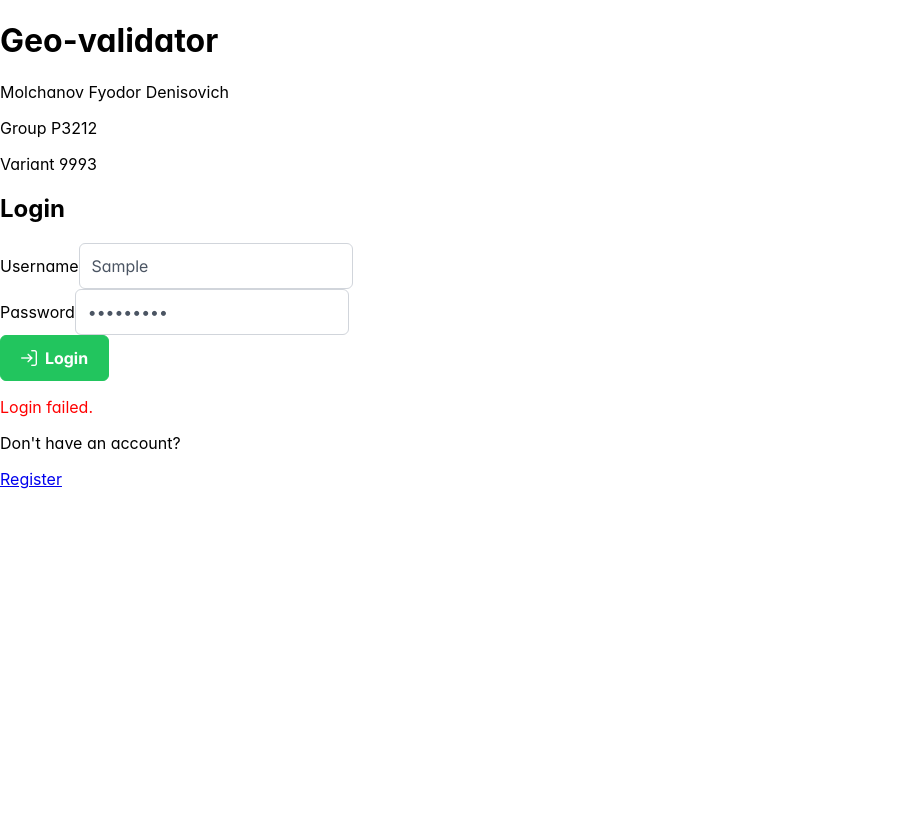
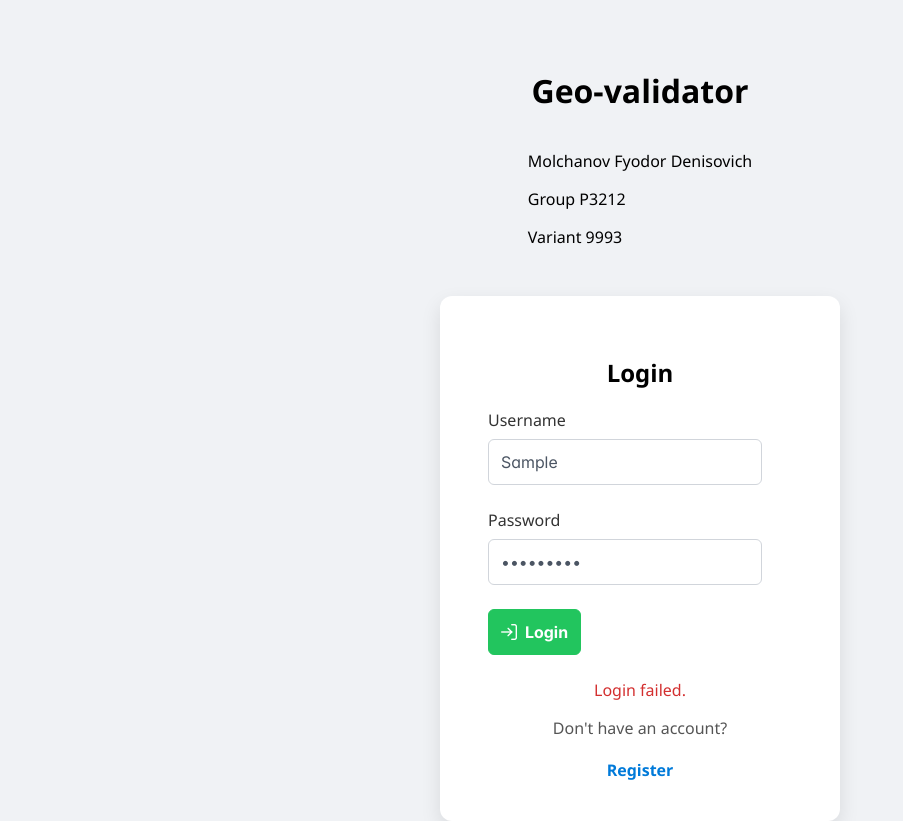
Before and after one commit to fefumo/PrecisionArc-frontend, a React (Create React App) app: page / in a window 1280 px wide. Both pictures are taken after typing "Sample", "Sample123" into the empty fields and a click on the button "Login". Shown: the whole page, without its empty margins (0-903 px from the left). Before the commit the page ends 800 px from the top, so only its background shows below. Built offline with nearby package versions, Linux system fonts and the light colour scheme; no server answers.

Commit message:
lots of features: redux container for username, basic css, refactoring

```diff
--- a/package.json
+++ b/package.json
@@ -8,6 +8,7 @@
     "@testing-library/react": "^13.4.0",
     "@testing-library/user-event": "^13.5.0",
     "axios": "^1.7.9",
+    "jwt-decode": "^4.0.0",
     "primeflex": "^3.3.1",
     "primeicons": "^7.0.0",
     "primereact": "^10.8.5",
--- a/src/App.js
+++ b/src/App.js
@@ -5,10 +5,12 @@ import MainPage from './MainPage';
 import WelcomePage from './WelcomePage';
 import PrivateRoute from './components/PrivateRoute';
 import RegisterForm from './components/forms/RegisterForm';
+import './styles/App.css';
+
 
 function App() {
     return (
-        <Provider store={store}> {/* Оборачиваем приложение в Provider */}
+        <Provider store={store}>
             <Router>
                 <Routes>
                     <Route path="/" element={<WelcomePage />} />
--- a/src/MainPage.js
+++ b/src/MainPage.js
@@ -2,7 +2,7 @@ import React, { useState, useEffect } from 'react';
 import { useNavigate } from 'react-router-dom';
 import { useSelector, useDispatch } from 'react-redux';
 import { Button } from 'primereact/button';
-import { clearToken } from './services/store'; // Импортируем экшен для очистки токена
+import { clearToken } from './services/store';
 import { useGetUserPointsQuery, useAddUserPointMutation, useClearTableMutation } from './services/graph-api';
 import CanvasGraph from './components/graph/CanvasGraph';
 import PointsTable from './components/graph/PointsTable';
@@ -18,6 +18,8 @@ const MainPage = () => {
     const { data: points = [], refetch } = useGetUserPointsQuery();
     const [addUserPoint] = useAddUserPointMutation();
     const [clearTable, { isLoading: isClearing }] = useClearTableMutation();
+
+    const username = useSelector((state) => state.auth.username);
 
     useEffect(() => {
         if (!isAuthenticated) {
@@ -54,14 +56,17 @@ const MainPage = () => {
     };
 
     const handleLogout = () => {
-        dispatch(clearToken()); // Очищаем токен из состояния и локального хранилища
+        dispatch(clearToken()); // Clearing the token from state and local storage
         dispatch(graphApi.util.resetApiState());
-        navigate('/'); // Перенаправляем на главную страницу
+        navigate('/'); // Redirect to welcomePage
     };
 
     return (
         <div>
             <h1>Main Page</h1>
+            <div>
+                {username ? <p>Привет, {username}!</p> : <p>Вы не авторизованы</p>}
+            </div>
             <PointForm
                 r={rValue}
                 onRChange={setRValue}
@@ -84,7 +89,7 @@ const MainPage = () => {
                 label="Logout"
                 icon="pi pi-sign-out"
                 className="p-button-danger"
-                onClick={handleLogout} // Обработчик выхода
+                onClick={handleLogout}
             />
         </div>
     );
--- a/src/WelcomePage.js
+++ b/src/WelcomePage.js
@@ -2,6 +2,7 @@ import React, { useState } from "react";
 import { Link } from 'react-router-dom';
 import LoginForm from './components/forms/LoginForm';
 import Header from "./components/Header";
+import './styles/welcomePage.css';
 
 function WelcomePage() {
     const [username, setUsername] = useState("");
@@ -12,22 +13,16 @@ function WelcomePage() {
     };
 
     return (
-        <div>
-            <Header/>
-            {username ? (
-                <div>
-                    <h2>Welcome, {username}!</h2>
-                    <Link to="/welcomepage">Go to Home</Link>
-                </div>
-            ) : (
-                <div>
-                    <LoginForm onLogin={handleLogin} />
-                    <p>Don't have an account?</p>
-                    <Link to="/register">Register</Link>
-                </div>
-            )}
+        <div className="welcome-container">
+          <Header />
+          <div className="login-section">
+            <LoginForm onLogin={handleLogin} />
+            <p className="register-prompt">Don't have an account?</p>
+            <Link className="register-link" to="/register">Register</Link>
+          </div>
         </div>
-    );
+      );
+
 }
 
 export default WelcomePage;
--- a/src/components/forms/LoginForm.js
+++ b/src/components/forms/LoginForm.js
@@ -1,11 +1,12 @@
 import React, { useState } from "react";
 import { useDispatch } from "react-redux";
-import { setToken } from "../../services/store";
+import { setToken, setUsername as setUsernameRedux } from "../../services/store";
 import { Button } from 'primereact/button';
 import { InputText } from 'primereact/inputtext';
 import { Password } from 'primereact/password';
 import { useLoginUserMutation } from "../../services/auth-api";
 import { useNavigate } from "react-router-dom";
+import { jwtDecode } from "jwt-decode";
 
 function LoginForm() {
     const [username, setUsername] = useState("");
@@ -27,6 +28,10 @@ function LoginForm() {
             console.log("Successful login: ", response);
             const { token } = response;
             dispatch(setToken(token));
+            const decoded = jwtDecode(token);
+            console.log('decoded name: ', decoded.sub);
+            dispatch(setUsernameRedux(decoded.sub || decoded.username));
+
             navigate('/main')
         } catch (err) {
             console.error("Login failed:", err.message || err);
@@ -35,7 +40,7 @@ function LoginForm() {
     };
 
     return (
-        <div className="p-d-flex p-flex-column p-align-center p-mt-5">
+        <div className="">
             <div className="card">
                 <h2>Login</h2>
                 <form onSubmit={handleSubmit}>
@@ -70,7 +75,7 @@ function LoginForm() {
                         />
                     </div>
 
-                    {error && <p style={{ color: "red" }}>{error}</p>}
+                    {error && <p className="error-message">{error}</p>}
                 </form>
             </div>
         </div>
--- a/src/components/forms/RegisterForm.js
+++ b/src/components/forms/RegisterForm.js
@@ -4,6 +4,7 @@ import { InputText } from 'primereact/inputtext';
 import { Password } from 'primereact/password';
 import { useNavigate } from 'react-router-dom';
 import { useRegisterUserMutation } from '../../services/auth-api';
+import '../../styles/register.css';
 
 function RegisterForm() {
     const [username, setUsername] = useState("");
@@ -14,6 +15,10 @@ function RegisterForm() {
 
     // Hook for register
     const [registerUser, { isLoading, error: apiError }] = useRegisterUserMutation();
+
+    const handleLogout = () => {
+        navigate('/'); // Redirect to welcomePage
+    };
 
     const handleSubmit = async (e) => {
         e.preventDefault();
@@ -35,8 +40,8 @@ function RegisterForm() {
     };
 
     return (
-        <div className="p-d-flex p-flex-column p-align-center p-mt-5">
-            <div className="card">
+        <div>
+            <div className="register-container">
                 <h2>Register</h2>
                 <form onSubmit={handleSubmit}>
                     <div className="p-field">
@@ -69,14 +74,19 @@ function RegisterForm() {
                             required
                         />
                     </div>
-
-                    <div className="p-field">
+                    <div>
                         <Button
                             label="Register"
                             icon="pi pi-user-plus"
                             type="submit"
                             className="p-button-primary"
-                            loading={isLoading} // Показываем индикатор загрузки
+                            loading={isLoading}
+                        />
+                        <Button
+                            label="Back"
+                            icon="pi pi-sign-out"
+                            className='p-button-danger'
+                            onClick={handleLogout}
                         />
                     </div>
 
--- a/src/services/store.js
+++ b/src/services/store.js
@@ -2,22 +2,34 @@ import { configureStore, createSlice } from '@reduxjs/toolkit';
 import graphApi from './graph-api';
 import authApi from './auth-api';
 
+const initialState = {
+  token: localStorage.getItem('token') || null,
+  username: null,
+  };
+
 const authSlice = createSlice({
   name: 'auth',
-  initialState: { token: localStorage.getItem('token') || null },
+  initialState,
   reducers: {
     setToken: (state, action) => {
       state.token = action.payload;
       localStorage.setItem('token', action.payload);
     },
+    setUsername: (state, action) => {
+      state.username = action.payload;
+    },
     clearToken: (state) => {
       state.token = null;
       localStorage.removeItem('token');
     },
+    logout: (state) => {
+      state.token = null;
+      state.username = null;
+    },
   },
 });
 
-export const { setToken, clearToken } = authSlice.actions;
+export const { setToken,setUsername, clearToken } = authSlice.actions;
 
 const store = configureStore({
   reducer: {
--- /dev/null
+++ b/src/styles/register.css
@@ -0,0 +1,9 @@
+.register-container {
+    display: flex;
+    flex-direction: column;
+    align-items: center;
+    padding-top: 3rem;
+    background-color: #f0f2f5;
+    min-height: 100vh;
+    font-family: 'Segoe UI', Tahoma, Geneva, Verdana, sans-serif;
+}
--- /dev/null
+++ b/src/styles/welcomePage.css
@@ -0,0 +1,65 @@
+.welcome-container {
+    display: flex;
+    flex-direction: column;
+    align-items: center;
+    padding-top: 3rem;
+    background-color: #f0f2f5;
+    min-height: 100vh;
+    font-family: 'Segoe UI', Tahoma, Geneva, Verdana, sans-serif;
+}
+
+.login-section {
+  background-color: #fff;
+  padding: 2.5rem 3rem;
+  border-radius: 12px;
+  box-shadow: 0 8px 20px rgba(0, 0, 0, 0.1);
+  text-align: center;
+  width: 100%;
+  max-width: 400px;
+  margin-top: 2rem;
+}
+
+/* Form fields */
+.p-field {
+  margin-bottom: 1.5rem;
+  text-align: left;
+}
+
+.p-field label {
+  display: block;
+  margin-bottom: 0.5rem;
+  font-weight: 500;
+  color: #333;
+}
+
+/* Register prompt */
+.register-prompt {
+  margin-top: 1rem;
+  font-size: 1rem;
+  color: #555;
+}
+
+.register-link {
+  color: #007ad9;
+  font-weight: 600;
+  text-decoration: none;
+  display: inline-block;
+  margin-top: 0.25rem;
+}
+
+.register-link:hover {
+  text-decoration: underline;
+}
+
+/* Error styling */
+.error-message {
+  color: #d32f2f;
+  margin-top: 1rem;
+  font-weight: 500;
+}
+
+/* Button styling tweaks */
+.p-button {
+  font-size: 1rem;
+  padding: 0.75rem;
+}
```
Also changed, not shown: 1 other file (tests, documents, lock files or other folders).
